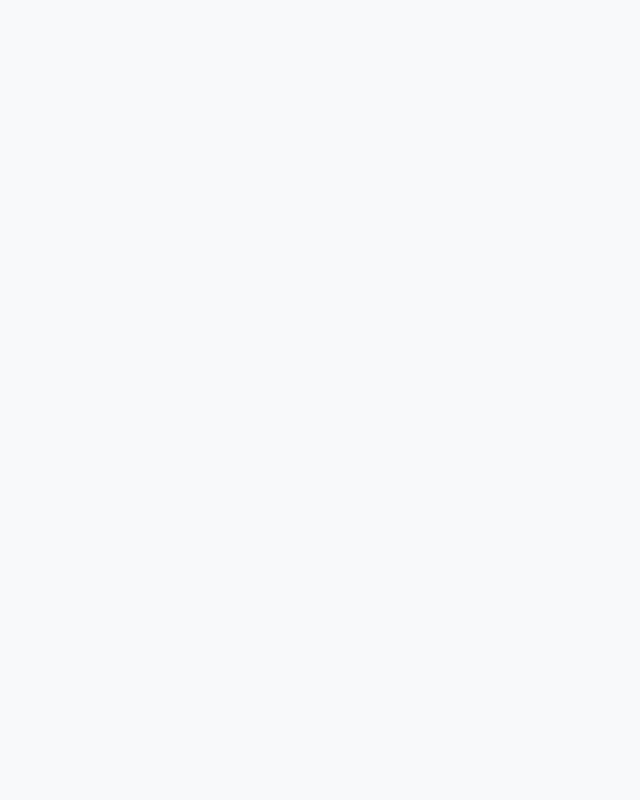
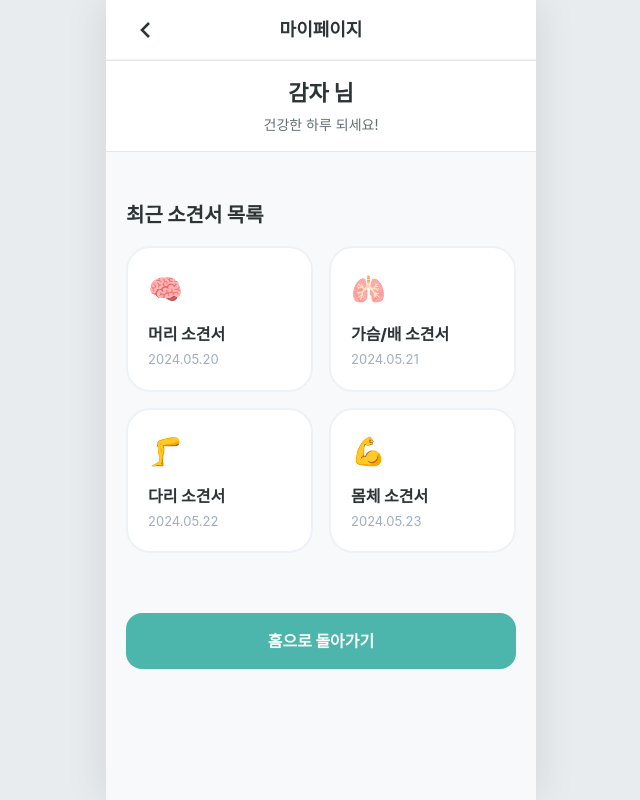
Before and after one commit to cheris2h/Potatoes, a React app in the folder frontend/: page /mypage in a window 1280 px wide. Before the commit this address had no page. Shown: the whole page, without its empty margins (319-959 px from the left). Built offline with nearby package versions, Linux system fonts and the light colour scheme; the HTML template or start-up script is replaced by a standard one.

Commit message:
[add] : mypage 작성

```diff
--- a/frontend/src/App.jsx
+++ b/frontend/src/App.jsx
@@ -6,6 +6,7 @@ import { GlobalStyle } from './styles/GlobalStyle';
 
 // 페이지 컴포넌트 임포트
 import Home from './pages/Home'; // <-- Home 컴포넌트 추가
+import MyPage from './pages/MyPage';
 import Step1Body from './pages/Step1Body';
 import Step2Level from './pages/Step2Level';
 import Step3Detail from './pages/Step3Detail';
@@ -20,6 +21,7 @@ function App() {
         <Routes>
           {/* 1. 앱 실행 시 가장 먼저 보여줄 홈 화면 */}
           <Route path="/" element={<Home />} />
+          <Route path="/mypage" element={<MyPage />} />
 
           {/* 2. 진료 시작 버튼 클릭 시 이동할 페이지 */}
           <Route path="/step1" element={<Step1Body />} />
--- a/frontend/src/pages/Home.jsx
+++ b/frontend/src/pages/Home.jsx
@@ -11,16 +11,14 @@ const Container = styled.div`
   align-items: center;
   justify-content: center;
   padding: 20px;
-  /* 하단 버튼 위치를 고려하여 중앙을 잡아줍니다 */
   min-height: calc(100vh - 200px);
 `;
 
-// ProgressBar와 동일한 굵기(4px)와 느낌을 주는 회색 선
 const ThickDivider = styled.div`
   width: 100%;
-  height: 4px;             /* 선의 굵기를 Step1 ProgressBar와 맞춤 */
-  background-color: #F1F2F6; /* 부드러운 회색 */
-  margin: 0;               /* 레이아웃 바닥에 딱 붙게 설정 */
+  height: 4px;
+  background-color: #F1F2F6;
+  margin: 0;
 `;
 
 const IconWrapper = styled.div`
@@ -38,6 +36,7 @@ const TitleSection = styled.div`
     color: #2D3436;
     margin: 0;
   }
+
   p {
     color: #636E72;
     margin-top: 12px;
@@ -46,21 +45,37 @@ const TitleSection = styled.div`
   }
 `;
 
+const GrayButton = styled(BottomButton)`
+  background-color: #dfe6e9;
+  color: #2d3436;
+  margin-top: 12px;
+
+  &:hover {
+    background-color: #b2bec3;
+  }
+`;
+
+/* ✅ 버튼을 아래로 내리기 위한 래퍼 */
+const ButtonGroup = styled.div`
+  width: 100%;
+  display: flex;
+  flex-direction: column;
+  align-items: center;
+  margin-top: 90px;
+`;
+
 const Home = () => {
   const navigate = useNavigate();
 
   return (
     <Layout title="홈" showBack={false}>
-      {/* 1. 홈 글자 바로 아래에 오는 굵은 회색 선 */}
       <ThickDivider />
 
       <Container>
-        {/* 2. 병원 이모티콘 */}
         <IconWrapper role="img" aria-label="hospital">
           🏥
         </IconWrapper>
 
-        {/* 3. 모두닥 타이틀 */}
         <TitleSection>
           <h1>모두닥</h1>
           <p>
@@ -69,10 +84,15 @@ const Home = () => {
           </p>
         </TitleSection>
 
-        {/* 4. 진료 시작 버튼 */}
-        <BottomButton onClick={() => navigate('/step1')}>
-          진료 시작
-        </BottomButton>
+        <ButtonGroup>
+          <BottomButton onClick={() => navigate('/step1')}>
+            진료 시작
+          </BottomButton>
+
+          <GrayButton onClick={() => navigate('/mypage')}>
+            마이페이지
+          </GrayButton>
+        </ButtonGroup>
       </Container>
     </Layout>
   );
--- /dev/null
+++ b/frontend/src/pages/MyPage.jsx
@@ -0,0 +1,152 @@
+import React from 'react';
+import styled from 'styled-components';
+import { useNavigate } from 'react-router-dom';
+import Layout from '../components/common/Layout';
+
+// 홈/상세 페이지와 통일감을 주는 스타일 정의
+const ThickDivider = styled.div`
+  width: 100%;
+  height: 1px;
+  background-color: #E5E7EB;
+  margin: 0;
+`;
+
+const Container = styled.div`
+  flex: 1;
+  padding: 24px 20px;
+  display: flex;
+  flex-direction: column;
+  background-color: #F8F9FA;
+`;
+
+const ProfileSection = styled.div`
+  display: flex;
+  flex-direction: column;
+  align-items: center;
+  padding: 16px 20px;
+  background-color: white;
+`;
+
+const UserName = styled.h2`
+  font-size: 22px;
+  font-weight: 800;
+  color: #2D3436;
+  margin: 0;
+`;
+
+const SectionTitle = styled.h3`
+  font-size: 20px;
+  font-weight: 800;
+  color: #2D3436;
+  margin: 24px 0 16px 0;
+`;
+
+const RecordGrid = styled.div`
+  display: grid;
+  grid-template-columns: 1fr 1fr;
+  gap: 16px;
+`;
+
+const RecordCard = styled.button`
+  display: flex;
+  flex-direction: column;
+  align-items: flex-start;
+  padding: 20px;
+  border-radius: 24px;
+  background-color: white;
+  border: 2px solid #EDF2F7;
+  transition: all 0.2s;
+  cursor: pointer;
+  text-align: left;
+
+  &:active {
+    transform: scale(0.96);
+    border-color: #4DB6AC;
+    background-color: #E0F2F1;
+  }
+
+  .icon {
+    font-size: 28px;
+    margin-bottom: 12px;
+  }
+
+  .title {
+    font-size: 16px;
+    font-weight: 800;
+    color: #2D3436;
+    margin-bottom: 4px;
+  }
+
+  .date {
+    font-size: 13px;
+    color: #A0AEC0;
+  }
+`;
+
+/* 🔽 Home.jsx ‘진료 시작’ 버튼과 같은 색 */
+const HomeButton = styled.button`
+  width: 100%;
+  margin-top: 60px;   /* 🔼 버튼을 위로 띄우는 핵심 */
+  padding: 16px;
+  border-radius: 16px;
+  border: none;
+  background-color: #4DB6AC;
+  color: white;
+  font-size: 16px;
+  font-weight: 800;
+  cursor: pointer;
+
+  &:active {
+    transform: scale(0.97);
+  }
+`;
+
+const MyPage = () => {
+  const navigate = useNavigate();
+
+  const reportHistory = [
+    { id: 1, part: '머리', date: '2024.05.20', icon: '🧠' },
+    { id: 2, part: '가슴/배', date: '2024.05.21', icon: '🫁' },
+    { id: 3, part: '다리', date: '2024.05.22', icon: '🦵' },
+    { id: 4, part: '몸체', date: '2024.05.23', icon: '💪' },
+  ];
+
+  return (
+    <Layout title="마이페이지" showBack={true}>
+      <ThickDivider />
+
+      <ProfileSection>
+        <UserName>감자 님</UserName>
+        <p style={{ color: '#636E72', marginTop: '4px', fontSize: '14px' }}>
+          건강한 하루 되세요!
+        </p>
+      </ProfileSection>
+
+      <ThickDivider />
+
+      <Container>
+        <SectionTitle>최근 소견서 목록</SectionTitle>
+
+        <RecordGrid>
+          {reportHistory.map((report) => (
+            <RecordCard
+              key={report.id}
+              onClick={() => navigate(`/report/${report.id}`)}
+            >
+              <div className="icon">{report.icon}</div>
+              <div className="title">{report.part} 소견서</div>
+              <div className="date">{report.date}</div>
+            </RecordCard>
+          ))}
+        </RecordGrid>
+
+        {/* 🔽 리스트 아래쪽, 너무 밑 아님 */}
+        <HomeButton onClick={() => navigate('/')}>
+          홈으로 돌아가기
+        </HomeButton>
+      </Container>
+    </Layout>
+  );
+};
+
+export default MyPage;
```
Also changed, not shown: 1 other file (tests, documents, lock files or other folders).
